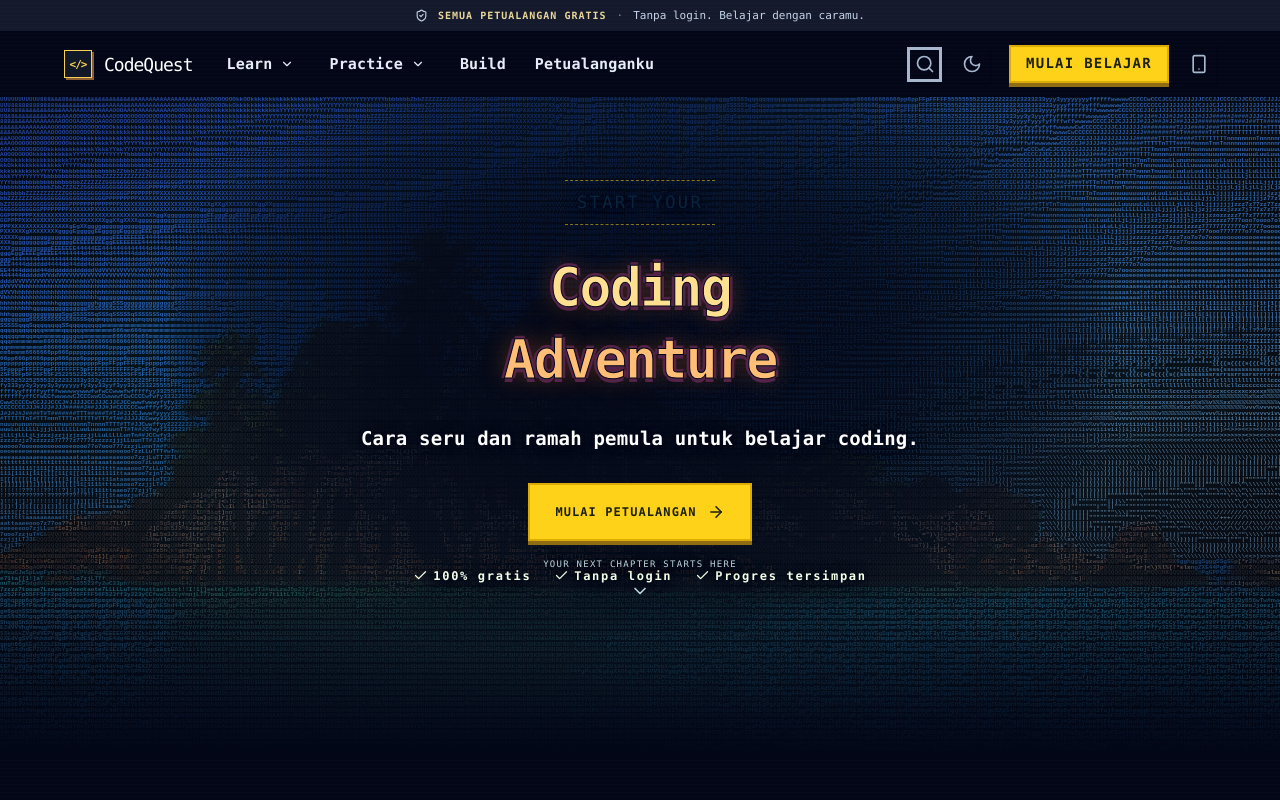
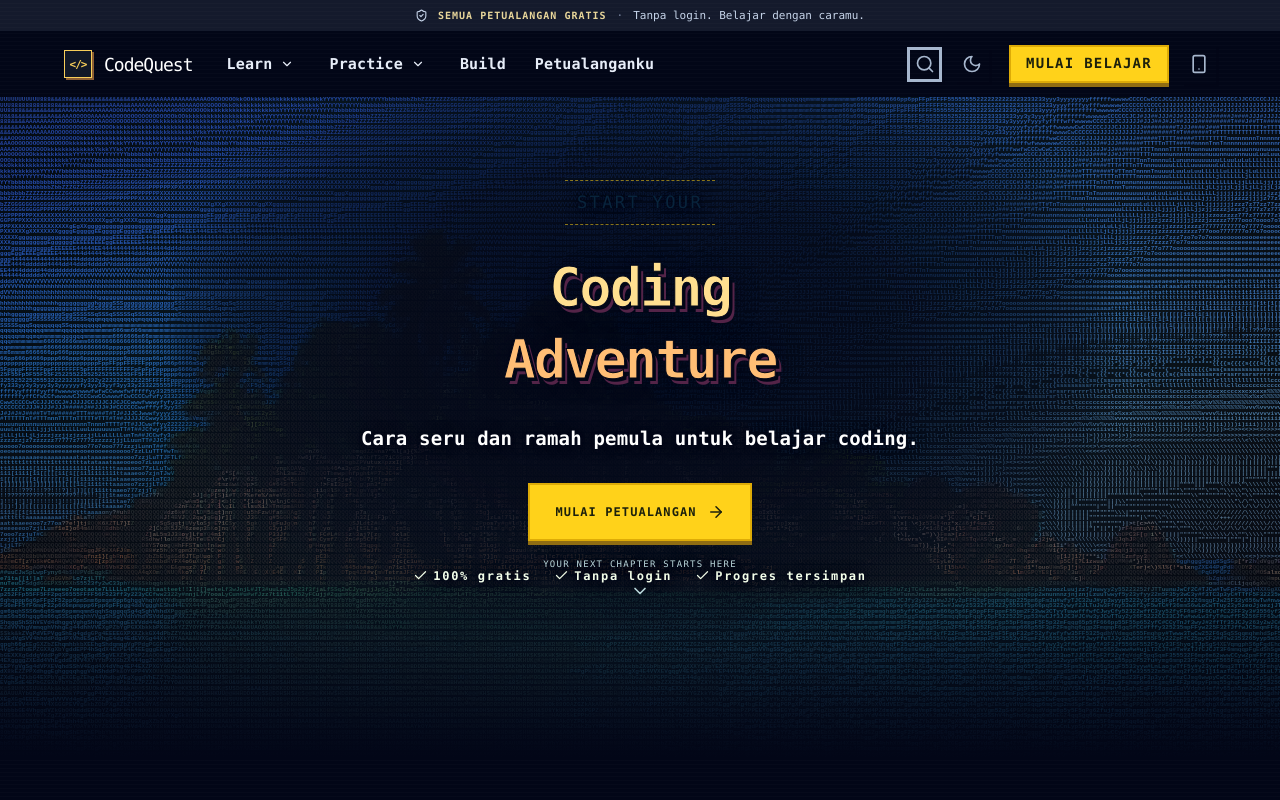
Before and after one commit to Fuckinsomnia/codequest, a React (Vite) app: page / in a window 1280 px wide. Shown: the top 800 px of the page. Built offline with nearby package versions, Linux system fonts and the light colour scheme.

Commit message:
Strengthen the home hero heading contrast

```diff
--- a/src/ascii.css
+++ b/src/ascii.css
@@ -320,7 +320,8 @@
 
 .home-hero h1 {
   letter-spacing: -2px;
-  text-shadow: 3px 0 #542448, -3px 0 #542448, 0 -3px #542448, 0 4px #542448, 0 0 24px #f9731666;
+  -webkit-text-stroke: 1px #020617;
+  text-shadow: 3px 3px 0 #020617, 5px 6px 0 #542448, 0 0 24px #020617;
 }
 
 @media (max-width: 720px) {
```
